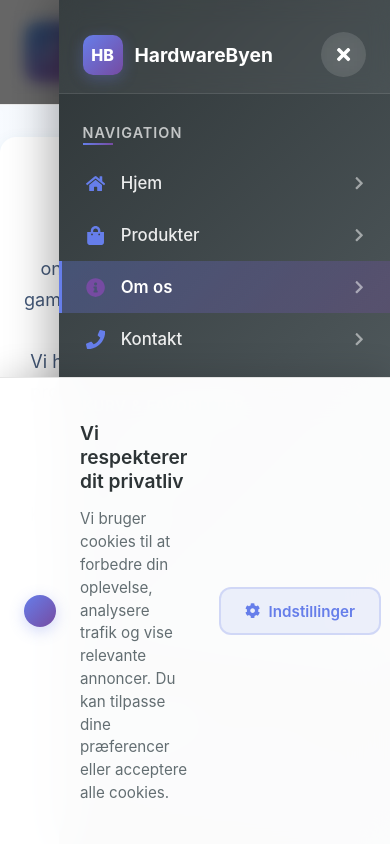
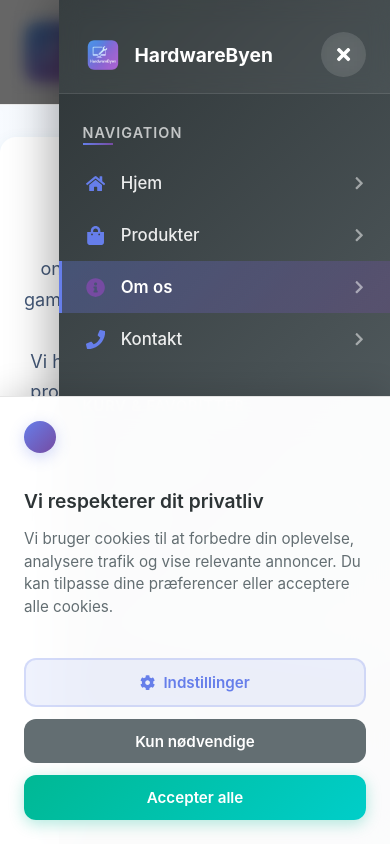
Before and after one commit to mikkelschmidt97/webshop-projekt, a React (Vite) app: page /webshop-projekt/om-os in a window 390 px wide. Both pictures are taken after a click on the button "Åbn menu". Shown: the top 844 px of the page. Built offline with nearby package versions, Linux system fonts and the light colour scheme.

Commit message:
Mobile Responsive
- Added media querry to cookiebanner - - Updated burgermenu logo

```diff
--- a/src/components/BurgerMenu.jsx
+++ b/src/components/BurgerMenu.jsx
@@ -66,10 +66,15 @@
       <nav className={styles.menu} onClick={e => e.stopPropagation()}>
         {/* Top-bar med logo og luk-knap */}
         <div className={styles.header}>
-          <div className={styles.logo}>
-            <div className={styles.logoIcon}>HB</div>
-            <span>HardwareByen</span>
-          </div>
+          <Link to="/" className={styles.logo} onClick={() => setOpen(false)}>
+            <img
+              src="/webshop-projekt/logo.png"
+              alt="HardwareByen logo"
+              className={styles.logoImage}
+            />
+            <span className={styles.logoText}>HardwareByen</span>
+          </Link>
+
           <button
             className={styles.closeButton}
             onClick={() => setOpen(false)}
--- a/src/components/BurgerMenu.module.css
+++ b/src/components/BurgerMenu.module.css
@@ -58,21 +58,13 @@
   gap: 0.75rem;
 }
 
-.logoIcon {
+.logoImage {
   width: 40px;
   height: 40px;
-  background: linear-gradient(135deg, #667eea 0%, #764ba2 100%);
-  border-radius: 10px;
-  display: flex;
-  align-items: center;
-  justify-content: center;
-  color: white;
-  font-weight: 800;
-  font-size: 1rem;
-  box-shadow: 0 4px 15px rgba(102, 126, 234, 0.3);
+  object-fit: contain;
 }
 
-.logo span {
+.logoText {
   font-size: 1.2rem;
   font-weight: 700;
   color: white;
--- a/src/components/CookieBanner.module.css
+++ b/src/components/CookieBanner.module.css
@@ -347,3 +347,35 @@
   transform: translateY(-2px);
   box-shadow: 0 8px 25px rgba(102, 126, 234, 0.4);
 }
+
+@media (max-width: 768px) {
+  .bannerContent {
+    flex-direction: column;
+    align-items: flex-start;
+    gap: 1.5rem;
+  }
+
+  .bannerActions {
+    flex-direction: column;
+    width: 100%;
+    gap: 0.75rem;
+  }
+
+  .preferencesBtn,
+  .acceptNecessaryBtn,
+  .acceptAllBtn {
+    width: 100%;
+    justify-content: center;
+    text-align: center;
+  }
+
+  .bannerLeft {
+    flex-direction: column;
+    align-items: flex-start;
+    gap: 1rem;
+  }
+
+  .textContent p {
+    max-width: 100%;
+  }
+}
--- a/src/components/Header.jsx
+++ b/src/components/Header.jsx
@@ -47,8 +47,6 @@
               />
               <span className={styles.logoText}>HardwareByen</span>
             </Link>
-
-
           </div>
 
           {/* Navigation til desktop */}
```
Lines whose indentation alone changed are shown as unchanged.
